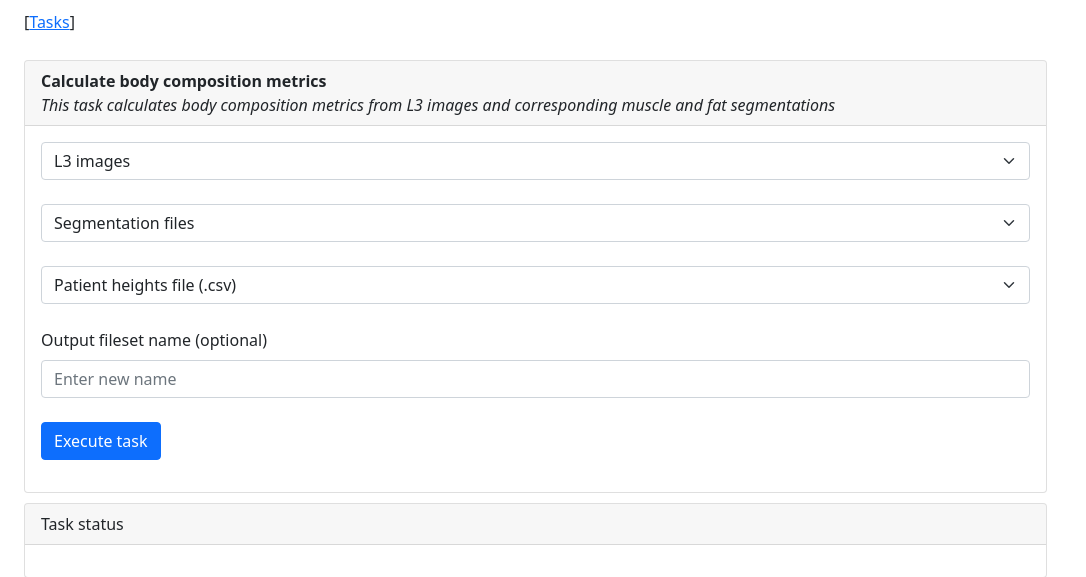
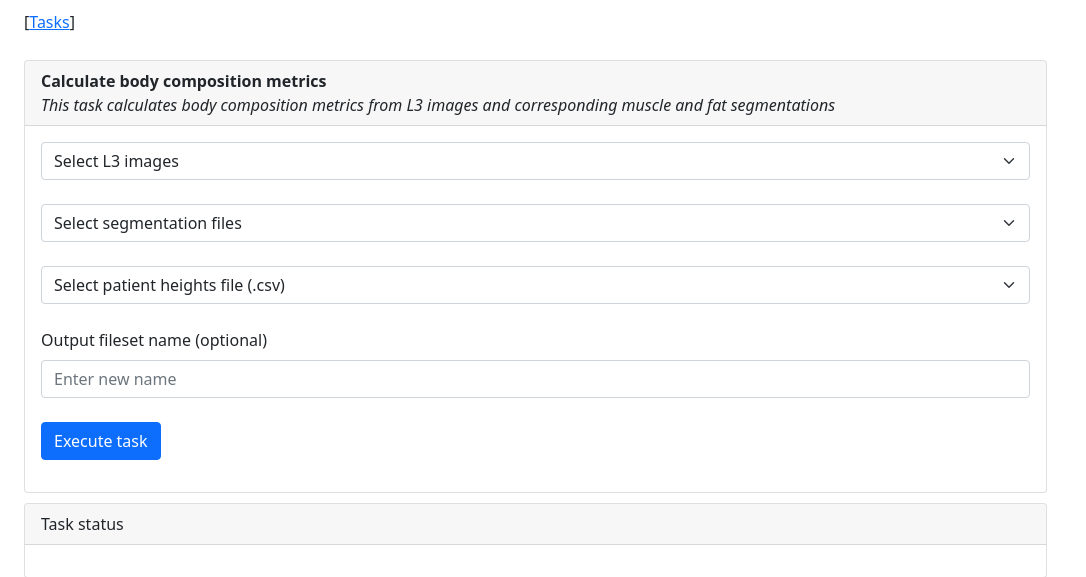
Before and after one commit to rbrecheisen/MosamaticWeb3.0, a Django app: page /tasks/calculatebodycompositionmetrics/ in a window 1280 px wide. Shown: the part 58-635 px from the top of the page, without its empty margins (0-1086 px from the left). Run offline with Django 5.2, Linux system fonts and the light colour scheme; the visitor is signed in with stand-in values (Sample User, id 1); data that the repository does not hold is empty; some libraries are stand-ins or nearby versions.

```diff
--- a/docker-compose.yml
+++ b/docker-compose.yml
@@ -55,6 +55,8 @@ services:
       - ADMIN_USER=admin
       - ADMIN_PASSWORD=admin
       - SECRET_KEY=1234
+    volumes:
+      - data:/data
     depends_on:
       - web
 
--- a/src/mosamatic3/app/data/datamanager.py
+++ b/src/mosamatic3/app/data/datamanager.py
@@ -33,10 +33,10 @@ class DataManager:
         fileset = FileSetModel.objects.create(name=fs_name, owner=user) # fileset.path is set in post_save() for FileSetModel
         return fileset
 
-    def create_fileset_from_files(self, file_paths: List[str], file_names: List[str], user: User) -> FileSetModel:
+    def create_fileset_from_files(self, file_paths: List[str], file_names: List[str], fileset_name: str, user: User) -> FileSetModel:
         if len(file_paths) == 0 or len(file_names) == 0:
             return None
-        fileset = self.create_fileset(user)
+        fileset = self.create_fileset(user, fileset_name)
         for i in range(len(file_paths)):
             source_path = file_paths[i]
             target_name = file_names[i]
--- a/src/mosamatic3/app/templates/fileset.html
+++ b/src/mosamatic3/app/templates/fileset.html
@@ -2,7 +2,7 @@
 {% load extra_filters %}
 {% block content %}
 <div class="container-fluid">
-    <div class="row"><p style="margin-top: 10px">[<a href="/filesets/">File sets</a>]</p></div>
+    <div class="row"><p style="margin-top: 10px">[<a href="/filesets/">Filesets</a>]</p></div>
     <div class="row">
         <div class="col-sm-10">
             <div class="card" style="margin-top: 10px;">
--- a/src/mosamatic3/app/templates/filesets.html
+++ b/src/mosamatic3/app/templates/filesets.html
@@ -10,7 +10,11 @@
                     <form action="/filesets/" method="post" enctype="multipart/form-data">
                         {% csrf_token %}
                         <label for="files">Select files:</label>
-                        <input type="file" id="files" name="files" multiple/><br><br>
+                        <input type="file" id="files" name="files" multiple/><br>
+                        <br>
+                        <label for="fileset_name" class="form-label">Fileset name (optional)</label>
+                        <input type="text" class="form-control" id="fileset_name" name="fileset_name" placeholder="Enter name">
+                        <br>
                         <button type="submit" class="btn btn-primary">Upload</button>
                     </form>
                     <table class="table">
--- a/src/mosamatic3/app/templates/logs.html
+++ b/src/mosamatic3/app/templates/logs.html
@@ -1,7 +1,7 @@
 {% extends "base.html" %}
 {% block content %}
 <div class="container-fluid">
-    <div class="row"><p style="margin-top: 10px">[<a href="/filesets/">File sets</a>]</p></div>
+    <div class="row"><p style="margin-top: 10px">[<a href="/filesets/">Filesets</a>]</p></div>
     <div class="row">
         <div class="col-sm-10">
             <div class="card" style="margin-top: 10px;">
--- a/src/mosamatic3/app/templates/tasks/calculatebodycompositionmetrics.html
+++ b/src/mosamatic3/app/templates/tasks/calculatebodycompositionmetrics.html
@@ -12,21 +12,21 @@
                     {% csrf_token %}
                     <input type="hidden" name="baseUrl" value="/tasks/calculatebodycompositionmetrics/">
                     <select class="form-select" name="fileset_id">
-                        <option selected>L3 images</option>
+                        <option selected>Select L3 images</option>
                         {% for fileset in filesets %}
                         <option value="{{ fileset.id }}">{{ fileset.name }}</option>
                         {% endfor %}
                     </select>
                     <br>
                     <select class="form-select" name="segmentation_fileset_id">
-                        <option selected>Segmentation files</option>
+                        <option selected>Select segmentation files</option>
                         {% for fileset in filesets %}
                         <option value="{{ fileset.id }}">{{ fileset.name }}</option>
                         {% endfor %}
                     </select>
                     <br>
                     <select class="form-select" name="patient_heights_fileset_id">
-                        <option selected>Patient heights file (.csv)</option>
+                        <option selected>Select patient heights file (.csv)</option>
                         {% for fileset in filesets %}
                         <option value="{{ fileset.id }}">{{ fileset.name }}</option>
                         {% endfor %}
--- a/src/mosamatic3/app/templates/tasks/filterdicom.html
+++ b/src/mosamatic3/app/templates/tasks/filterdicom.html
@@ -12,7 +12,7 @@
                     {% csrf_token %}
                     <input type="hidden" name="baseUrl" value="/tasks/filterdicom/">
                     <select class="form-select" name="fileset_id">
-                        <option selected>Fileset</option>
+                        <option selected>Select fileset</option>
                         {% for fileset in filesets %}
                         <option value="{{ fileset.id }}">{{ fileset.name }}</option>
                         {% endfor %}
--- a/src/mosamatic3/app/templates/tasks/musclefatsegmentation.html
+++ b/src/mosamatic3/app/templates/tasks/musclefatsegmentation.html
@@ -12,14 +12,14 @@
                     {% csrf_token %}
                     <input type="hidden" name="baseUrl" value="/tasks/musclefatsegmentation/">
                     <select class="form-select" name="fileset_id">
-                        <option selected>L3 images</option>
+                        <option selected>Select L3 images</option>
                         {% for fileset in filesets %}
                         <option value="{{ fileset.id }}">{{ fileset.name }}</option>
                         {% endfor %}
                     </select>
                     <br>
                     <select class="form-select" name="model_fileset_id">
-                        <option selected>TensorFlow model files</option>
+                        <option selected>Select AI model files</option>
                         {% for fileset in filesets %}
                         <option value="{{ fileset.id }}">{{ fileset.name }}</option>
                         {% endfor %}
--- a/src/mosamatic3/app/templates/tasks/rescaledicom.html
+++ b/src/mosamatic3/app/templates/tasks/rescaledicom.html
@@ -13,7 +13,7 @@
                     {% csrf_token %}
                     <input type="hidden" name="baseUrl" value="/tasks/rescaledicom/">
                     <select class="form-select" name="fileset_id">
-                        <option selected>Fileset</option>
+                        <option selected>Select fileset</option>
                         {% for fileset in filesets %}
                         <option value="{{ fileset.id }}">{{ fileset.name }}</option>
                         {% endfor %}
--- a/src/mosamatic3/app/templates/tasks/tasks.html
+++ b/src/mosamatic3/app/templates/tasks/tasks.html
@@ -1,15 +1,15 @@
 {% extends "../base.html" %}
 {% block content %}
 <div class="container-fluid">
-    <div class="row"><p style="margin-top: 10px">[<a href="/filesets/">File sets</a>]</p></div>
+    <div class="row"><p style="margin-top: 10px">[<a href="/filesets/">Filesets</a>]</p></div>
     <div class="row">
         <div class="col-sm-10">
             <div class="card" style="margin-top: 10px;">
                 <div class="card-header">Tasks</div>
                 <div class="card-body">
                     <ul class="list-group">
-                        <li class="list-group-item"><a href="/tasks/dummy/">Dummy</a></li>
-                        <li class="list-group-item"><a href="/tasks/dummyparams/">Dummy with parameters</a></li>
+                        <!-- <li class="list-group-item"><a href="/tasks/dummy/">Dummy</a></li>
+                        <li class="list-group-item"><a href="/tasks/dummyparams/">Dummy with parameters</a></li> -->
                         <li class="list-group-item"><a href="/tasks/filterdicom/">Filter DICOM</a></li>
                         <li class="list-group-item"><a href="/tasks/rescaledicom/">Rescale DICOM</a></li>
                         <li class="list-group-item"><a href="/tasks/musclefatsegmentation/">Muscle and fat segmentation L3</a></li>
--- a/src/mosamatic3/app/views/filesets.py
+++ b/src/mosamatic3/app/views/filesets.py
@@ -11,8 +11,9 @@ from ..data.datamanager import DataManager
 def filesets(request: HttpRequest) -> HttpResponse:
     manager = DataManager()
     if request.method == 'POST':
+        fileset_name = request.POST.get('fileset_name', None)
         file_paths, file_names = FileUploadProcessor().process_upload(request)
-        manager.create_fileset_from_files(file_paths, file_names, request.user)
+        manager.create_fileset_from_files(file_paths, file_names, fileset_name, request.user)
     return render(request, 'filesets.html', context={'filesets': manager.get_filesets(request.user)})
 
 
--- a/src/mosamatic3/mosamatic3/settings.py
+++ b/src/mosamatic3/mosamatic3/settings.py
@@ -61,6 +61,8 @@ MIDDLEWARE = [
     'django.contrib.messages.middleware.MessageMiddleware',
     'django.middleware.clickjacking.XFrameOptionsMiddleware',
 ]
+
+CSRF_TRUSTED_ORIGINS = ['http://localhost:8000', 'http://127.0.0.1:8000']
 
 ROOT_URLCONF = 'mosamatic3.urls'
 
```
Also changed, not shown: 1 other file.
